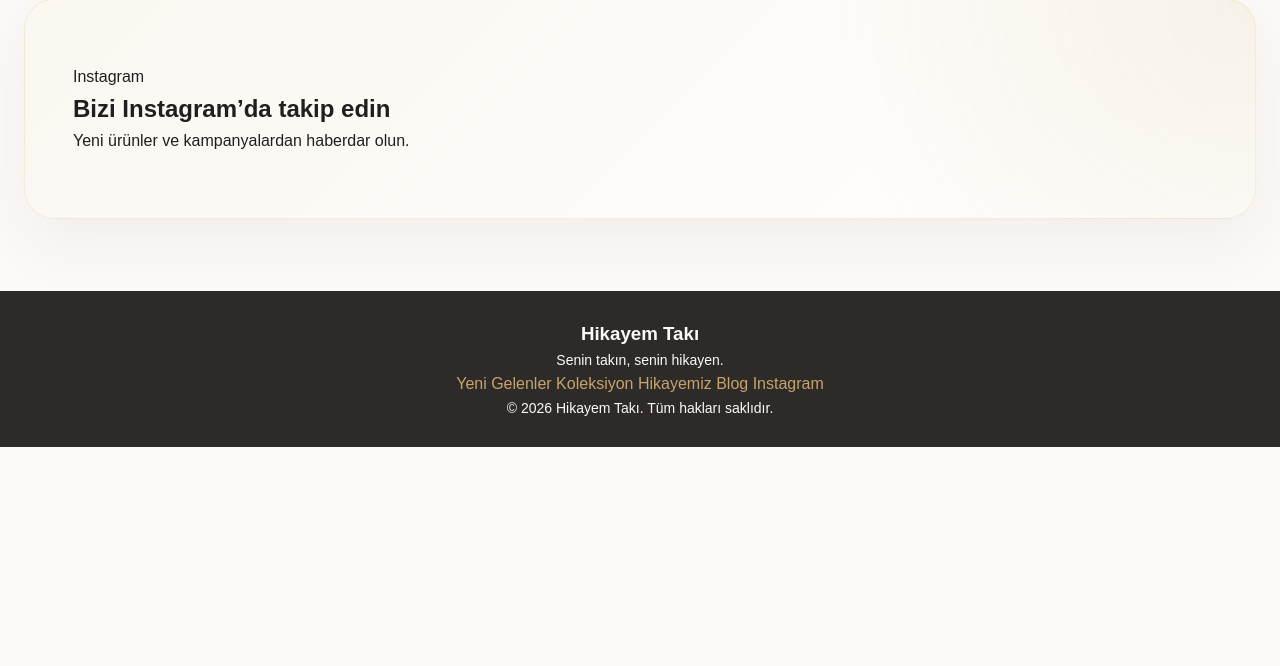
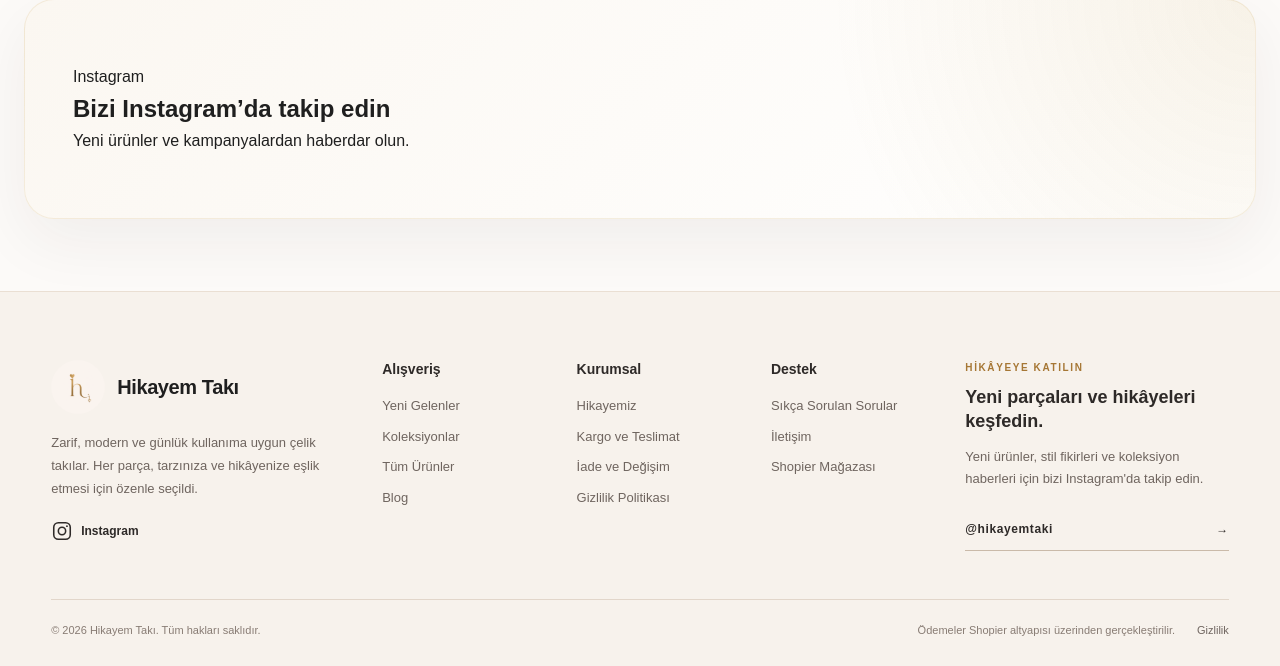
Before and after one commit to cyclee52-cpu/HikayemTaki, a Django app: page / in a window 1280 px wide. Shown: the part 4154-4820 px from the top of the page. Before the commit the page ends 4601 px from the top, so only its background shows below. Run offline with Django 5.2, Linux system fonts and the light colour scheme; data comes from the database, SQL or seed files in the repository.

Commit message:
Ana site kurumsal footer ve bilgi sayfaları (#1)
Ana temayı koruyarak kurumsal footerı genişletir; Hikayemiz, teslimat, iade, gizlilik, SSS ve iletişim sayfalarını ekler; yeni sayfaları sitemap'e dahil eder.

```diff
--- a/config/urls.py
+++ b/config/urls.py
@@ -27,6 +27,12 @@ urlpatterns = [
     ),
 
     path("", views.home, name="home"),
+    path("hikayemiz/", views.corporate_page, {"page_key": "story"}, name="story"),
+    path("kargo-ve-teslimat/", views.corporate_page, {"page_key": "shipping"}, name="shipping"),
+    path("iade-ve-degisim/", views.corporate_page, {"page_key": "returns"}, name="returns"),
+    path("gizlilik-politikasi/", views.corporate_page, {"page_key": "privacy"}, name="privacy"),
+    path("sikca-sorulan-sorular/", views.corporate_page, {"page_key": "faq"}, name="faq"),
+    path("iletisim/", views.corporate_page, {"page_key": "contact"}, name="contact"),
 
     path("products/", include("products.urls")),
 ]
--- a/core/views.py
+++ b/core/views.py
@@ -1,5 +1,5 @@
 from django.db.models import Q
-from django.http import HttpResponse
+from django.http import Http404, HttpResponse
 from django.shortcuts import render
 from django.urls import reverse
 
@@ -9,6 +9,203 @@ from products.models import Category, Product
 HOME_PRODUCT_VISIBLE_COUNT = 8
 HOME_PRODUCT_POOL_LIMIT = 32
 PRODUCT_ROTATION_INTERVAL = 20000
+
+
+CORPORATE_PAGES = {
+    "story": {
+        "eyebrow": "Hikayem Takı",
+        "title": "Her takının bir hikâyesi var.",
+        "description": "Hikayem Takı'nın zarif, modern ve günlük kullanıma uygun parçaları seçme yaklaşımını keşfedin.",
+        "lead": "Hikayem Takı, günlük hayatın küçük anlarına eşlik eden zarif parçaları ulaşılabilir bir seçkiyle buluşturmak için kuruldu.",
+        "sections": [
+            {
+                "heading": "Bizim hikâyemiz",
+                "paragraphs": [
+                    "Bir takının yalnızca görünümüyle değil, eşlik ettiği anlarla anlam kazandığına inanıyoruz. Bazen bir kutlamanın hatırası, bazen günlük stilin küçük imzası, bazen de sevilen birine söylenen sessiz bir cümle olur.",
+                    "Bu nedenle koleksiyonumuzu oluştururken modern çizgiyi, günlük kullanım kolaylığını ve farklı stillerle eşleşebilen zarif detayları bir arada düşünürüz.",
+                ],
+            },
+            {
+                "heading": "Seçim yaklaşımımız",
+                "paragraphs": [
+                    "Her parçayı Hikayem Takı üretmiyor; ürünleri görünüm, kullanım alanı ve koleksiyon bütünlüğü açısından özenle seçiyoruz. Ürün sayfalarında mevcut bilgileri açık ve anlaşılır biçimde sunmaya önem veriyoruz."
+                ],
+                "bullets": [
+                    "Günlük stile kolayca eşlik eden tasarımlar",
+                    "Zarif ve modern bir koleksiyon dili",
+                    "Özenli paketleme ve ulaşılabilir iletişim",
+                ],
+            },
+            {
+                "heading": "Senin takın, senin hikâyen",
+                "paragraphs": [
+                    "Tarzın kurallardan çok hislerle şekillenir. Hikayem Takı olarak amacımız, kendinizi daha çok siz gibi hissettiren parçaları keşfetmenize eşlik etmektir."
+                ],
+            },
+        ],
+    },
+    "shipping": {
+        "eyebrow": "Sipariş desteği",
+        "title": "Kargo ve Teslimat",
+        "description": "Hikayem Takı siparişlerinin hazırlanması, kargoya verilmesi ve teslimat süreci hakkında genel bilgilendirme.",
+        "lead": "Sipariş ve ödeme işlemleri Shopier mağazamız üzerinden tamamlanır. Siparişinizle ilgili güncel bilgiler, satış kanalı ve sipariş bildirimi üzerinden paylaşılır.",
+        "sections": [
+            {
+                "heading": "Siparişin hazırlanması",
+                "paragraphs": [
+                    "Sipariş bilgileri bize ulaştıktan sonra ürünler kontrol edilir ve gönderime uygun biçimde paketlenir. Hazırlık süresi; sipariş zamanı, ürün durumu ve yoğunluğa göre değişebilir."
+                ],
+            },
+            {
+                "heading": "Kargo süreci",
+                "paragraphs": [
+                    "Kargo firması, ücret ve tahmini teslimat bilgileri sipariş sırasında veya sipariş sonrasında iletilen bilgilendirmede yer alır. Resmî tatiller, kampanya dönemleri, bölgesel koşullar ve taşıyıcı operasyonları teslimat süresini etkileyebilir."
+                ],
+            },
+            {
+                "heading": "Teslim alırken",
+                "paragraphs": [
+                    "Pakette belirgin bir hasar fark ederseniz teslimat anında taşıyıcının yönlendirmesini izleyin ve mümkünse durumu kayıt altına alın. Ardından sipariş bilginizle birlikte bizimle iletişime geçin."
+                ],
+            },
+        ],
+        "note": "Siparişinize özel en güncel bilgi için Shopier sipariş kaydınızı esas alın.",
+    },
+    "returns": {
+        "eyebrow": "Sipariş desteği",
+        "title": "İade ve Değişim",
+        "description": "Hikayem Takı siparişlerinde iade ve değişim talebi oluştururken izlenmesi gereken temel adımlar.",
+        "lead": "Bir talebiniz olduğunda ürünü göndermeden önce bize ulaşmanız, siparişinizi doğru biçimde inceleyebilmemiz için önemlidir.",
+        "sections": [
+            {
+                "heading": "Talep nasıl oluşturulur?",
+                "paragraphs": [
+                    "Shopier sipariş bilginiz, talebinizin nedeni ve ürünün güncel durumunu açıklayan kısa bir notla bize ulaşın. Gerekli görülürse ürünü ve paketi gösteren fotoğraflar istenebilir."
+                ],
+            },
+            {
+                "heading": "Ürünü koruyun",
+                "paragraphs": [
+                    "İnceleme tamamlanana kadar ürünü, aksesuarlarını ve paket içeriğini koruyun. Önceden yönlendirme almadan gönderim yapmayın; gönderi bilgileri talebin niteliğine göre paylaşılır."
+                ],
+            },
+            {
+                "heading": "Değerlendirme",
+                "paragraphs": [
+                    "Talepler sipariş bilgileri, ürünün durumu, Shopier süreci ve yürürlükteki tüketici mevzuatı çerçevesinde değerlendirilir. Sonuç ve izlenecek adımlar sizinle paylaşılır."
+                ],
+            },
+        ],
+        "note": "Bu sayfa genel bilgilendirme amaçlıdır; sipariş sırasında sunulan sözleşme ve satış koşullarının yerine geçmez.",
+    },
+    "privacy": {
+        "eyebrow": "Şeffaflık",
+        "title": "Gizlilik Politikası",
+        "description": "Hikayem Takı web sitesinde kullanılan temel trafik, güvenlik ve yönlendirme verileri hakkında bilgilendirme.",
+        "lead": "Bu sayfa, hikayemtaki.com ziyaretiniz sırasında hangi teknik araçların kullanıldığını ve satın alma sürecinin nasıl yönlendirildiğini açıklar.",
+        "sections": [
+            {
+                "heading": "Site kullanımı",
+                "paragraphs": [
+                    "Site güvenliği ve teknik işleyiş için IP adresi, tarayıcı türü, ziyaret zamanı ve talep edilen sayfa gibi standart sunucu kayıtları sınırlı süreyle işlenebilir."
+                ],
+            },
+            {
+                "heading": "Analiz araçları",
+                "paragraphs": [
+                    "Site performansını ve kullanıcı deneyimini geliştirmek amacıyla Google Analytics ve Microsoft Clarity kullanılmaktadır. Bu araçlar ziyaret, sayfa görüntüleme ve site içi etkileşimlere ilişkin teknik veriler oluşturabilir."
+                ],
+            },
+            {
+                "heading": "Sipariş ve ödeme",
+                "paragraphs": [
+                    "Web sitemiz ürünleri tanıtır ve satın alma işlemi için Shopier mağazasına yönlendirir. Ödeme ve sipariş sırasında Shopier'e ilettiğiniz bilgiler, Shopier'in kendi koşulları ve gizlilik uygulamaları kapsamında işlenir."
+                ],
+            },
+            {
+                "heading": "Dış bağlantılar",
+                "paragraphs": [
+                    "Instagram, Shopier ve blog gibi dış bağlantılar kendi gizlilik politikalarına tabidir. Bu sayfa gerektiğinde site araçları ve uygulamalarındaki değişikliklere göre güncellenebilir."
+                ],
+            },
+        ],
+        "note": "Son güncelleme: 18 Temmuz 2026. Gizlilikle ilgili sorularınız için İletişim sayfasındaki kanalları kullanabilirsiniz.",
+    },
+    "faq": {
+        "eyebrow": "Yardım merkezi",
+        "title": "Sıkça Sorulan Sorular",
+        "description": "Hikayem Takı sipariş, ödeme, teslimat, ürün bilgisi ve bakım konularında sıkça sorulan sorular.",
+        "lead": "Sipariş öncesinde ve sonrasında en çok merak edilen konuları kısa ve açık cevaplarla bir araya getirdik.",
+        "sections": [
+            {
+                "heading": "Nasıl sipariş verebilirim?",
+                "paragraphs": [
+                    "Ürün sayfasındaki Shopier üzerinden satın alma bağlantısını kullanarak ilgili ürünün güvenli sipariş ekranına geçebilirsiniz."
+                ],
+            },
+            {
+                "heading": "Ödeme seçeneklerini nerede görürüm?",
+                "paragraphs": [
+                    "Güncel ödeme seçenekleri ve varsa taksit bilgileri Shopier ödeme ekranında gösterilir."
+                ],
+            },
+            {
+                "heading": "Siparişimin durumunu nasıl öğrenirim?",
+                "paragraphs": [
+                    "Shopier sipariş bildiriminizi kontrol edebilir veya sipariş bilginizle Instagram üzerinden bize ulaşabilirsiniz."
+                ],
+            },
+            {
+                "heading": "Takılarımın bakımını nasıl yapmalıyım?",
+                "paragraphs": [
+                    "Öncelikle ürüne özel bakım bilgisini esas alın. Genel olarak parfüm ve bakım ürünlerini takıdan önce uygulamak, kullanım sonrası yumuşak kuru bezle silmek ve parçaları ayrı saklamak iyi bir alışkanlıktır."
+                ],
+            },
+            {
+                "heading": "Ürün rengi ekranda farklı görünebilir mi?",
+                "paragraphs": [
+                    "Ekran ayarları, ışık ve çekim koşulları tonların farklı algılanmasına neden olabilir. Ürün açıklaması ve görsellerini birlikte değerlendirmenizi öneririz."
+                ],
+            },
+        ],
+    },
+    "contact": {
+        "eyebrow": "Size yardımcı olalım",
+        "title": "İletişim",
+        "description": "Hikayem Takı ürünleri ve siparişleri hakkında Instagram veya Shopier üzerinden iletişime geçin.",
+        "lead": "Ürünler, siparişler veya iş birliği talepleri için aşağıdaki resmî kanallardan bize ulaşabilirsiniz.",
+        "sections": [
+            {
+                "heading": "Instagram",
+                "paragraphs": [
+                    "Ürün ve genel sorularınız için @hikayemtaki hesabımıza doğrudan mesaj gönderebilirsiniz."
+                ],
+            },
+            {
+                "heading": "Shopier",
+                "paragraphs": [
+                    "Siparişle ilgili taleplerinizde sipariş numaranızı belirterek Shopier sipariş kaydı üzerinden iletişim kurabilirsiniz."
+                ],
+            },
+            {
+                "heading": "Yanıtınızı hızlandırın",
+                "paragraphs": [
+                    "Mesajınıza ürün adını veya bağlantısını, siparişle ilgiliyse sipariş numarasını ve talebinizin kısa açıklamasını ekleyin. Hassas ödeme bilgilerini sosyal medya mesajıyla paylaşmayın."
+                ],
+            },
+        ],
+        "actions": [
+            {
+                "label": "Instagram'da mesaj gönder",
+                "url": "https://www.instagram.com/hikayemtaki/",
+            },
+            {
+                "label": "Shopier mağazasına git",
+                "url": "https://www.shopier.com/hikayemtaki",
+            },
+        ],
+    },
+}
 
 
 def get_category_url(*keywords):
@@ -64,3 +261,12 @@ def home(request):
     }
 
     return render(request, "core/home.html", context)
+
+
+def corporate_page(request, page_key):
+    page = CORPORATE_PAGES.get(page_key)
+
+    if page is None:
+        raise Http404
+
+    return render(request, "core/corporate_page.html", {"page": page})
--- a/static/css/footer.css
+++ b/static/css/footer.css
@@ -1,21 +1,206 @@
 .footer {
-    padding: 28px 0;
-    background: #2e2a28;
-    color: #fcfaf8;
-    text-align: center;
+    padding: 68px 0 26px;
+    background: #f7f2ec;
+    color: #2e2a28;
+    border-top: 1px solid #eadfd3;
 }
 
-.footer p {
-    color: inherit;
-    font-size: 14px;
-    line-height: 1.6;
+.footer-grid {
+    display: grid;
+    grid-template-columns: 1.45fr repeat(3, minmax(130px, 0.75fr)) 1.35fr;
+    gap: 48px;
+    align-items: start;
 }
 
-.footer a {
-    color: #c5a46d;
-    transition: color 0.25s ease;
+.footer-brand-link {
+    display: inline-flex;
+    align-items: center;
+    gap: 12px;
+    margin-bottom: 18px;
 }
 
-.footer a:hover {
-    color: #ffffff;
+.footer-brand-link img {
+    width: 54px;
+    height: 54px;
+    object-fit: cover;
+    border-radius: 50%;
 }
+
+.footer-brand-link strong {
+    color: #1f1f1f;
+    font-size: 20px;
+    letter-spacing: -0.02em;
+}
+
+.footer-brand > p,
+.footer-community p {
+    color: #6f655f;
+    font-size: 13px;
+    line-height: 1.75;
+}
+
+.footer-brand > p {
+    max-width: 285px;
+}
+
+.footer-column {
+    display: flex;
+    flex-direction: column;
+    align-items: flex-start;
+    gap: 10px;
+}
+
+.footer-column h2,
+.footer-community h2 {
+    color: #2e2a28;
+    font-size: 14px;
+    line-height: 1.35;
+}
+
+.footer-column h2 {
+    margin-bottom: 7px;
+}
+
+.footer-column a {
+    color: #6f655f;
+    font-size: 13px;
+    transition: color 0.2s ease, transform 0.2s ease;
+}
+
+.footer-column a:hover,
+.footer-bottom a:hover {
+    color: #a67735;
+}
+
+.footer-column a:hover {
+    transform: translateX(2px);
+}
+
+.footer-social-link {
+    display: inline-flex;
+    align-items: center;
+    gap: 8px;
+    margin-top: 20px;
+    color: #2e2a28;
+    font-size: 12px;
+    font-weight: 700;
+}
+
+.footer-social-link svg {
+    width: 22px;
+    height: 22px;
+    fill: none;
+    stroke: currentColor;
+    stroke-width: 1.7;
+}
+
+.footer-social-link .footer-social-dot {
+    fill: currentColor;
+    stroke: none;
+}
+
+.footer-community > span {
+    display: block;
+    margin-bottom: 9px;
+    color: #a67735;
+    font-size: 10px;
+    font-weight: 800;
+    letter-spacing: 0.16em;
+    text-transform: uppercase;
+}
+
+.footer-community h2 {
+    margin-bottom: 12px;
+    font-size: 18px;
+}
+
+.footer-community-link {
+    display: flex;
+    align-items: center;
+    justify-content: space-between;
+    margin-top: 18px;
+    padding: 11px 0;
+    border-bottom: 1px solid #cabaa9;
+    color: #2e2a28;
+    font-size: 12px;
+    font-weight: 800;
+    letter-spacing: 0.05em;
+}
+
+.footer-community-link:hover {
+    color: #a67735;
+    border-color: #a67735;
+}
+
+.footer-bottom {
+    display: flex;
+    align-items: center;
+    gap: 22px;
+    margin-top: 48px;
+    padding-top: 22px;
+    border-top: 1px solid #e2d6ca;
+    color: #887c74;
+    font-size: 11px;
+}
+
+.footer-bottom p:nth-child(2) {
+    margin-left: auto;
+}
+
+.footer-bottom a {
+    color: #6f655f;
+}
+
+@media (max-width: 1050px) {
+    .footer-grid {
+        grid-template-columns: 1.3fr repeat(3, 1fr);
+        gap: 38px 28px;
+    }
+
+    .footer-community {
+        grid-column: 1 / -1;
+        max-width: 520px;
+    }
+}
+
+@media (max-width: 700px) {
+    .footer {
+        padding-top: 48px;
+    }
+
+    .footer-grid {
+        grid-template-columns: 1fr 1fr;
+        gap: 36px 24px;
+    }
+
+    .footer-brand,
+    .footer-community {
+        grid-column: 1 / -1;
+    }
+
+    .footer-brand > p {
+        max-width: 100%;
+    }
+
+    .footer-bottom {
+        align-items: flex-start;
+        flex-direction: column;
+        gap: 8px;
+        margin-top: 38px;
+    }
+
+    .footer-bottom p:nth-child(2) {
+        margin-left: 0;
+    }
+}
+
+@media (max-width: 430px) {
+    .footer-grid {
+        grid-template-columns: 1fr;
+    }
+
+    .footer-brand,
+    .footer-community {
+        grid-column: auto;
+    }
+}
--- a/static/css/style.css
+++ b/static/css/style.css
@@ -8,5 +8,6 @@
 @import url("./product-detail.css");
 @import url("./story.css");
 @import url("./instagram.css");
+@import url("./corporate.css");
 @import url("./footer.css");
 @import url("./responsive.css");
--- a/templates/includes/footer.html
+++ b/templates/includes/footer.html
@@ -1,30 +1,78 @@
+{% load static %}
+
 <footer class="footer">
-
     <div class="container">
-
-        <div class="footer-content">
-
+        <div class="footer-grid">
             <div class="footer-brand">
-                <h3>Hikayem Takı</h3>
-                <p>Senin takın, senin hikayen.</p>
-            </div>
-
-            <div class="footer-links">
-                <a href="/#products">Yeni Gelenler</a>
-                <a href="/#collections">Koleksiyon</a>
-                <a href="/#story">Hikayemiz</a>
-                <a href="https://blog.hikayemtaki.com/">Blog</a>
-                <a href="https://www.instagram.com/hikayemtaki/" target="_blank" rel="noopener noreferrer">
-                    Instagram
+                <a href="{% url 'home' %}" class="footer-brand-link" aria-label="Hikayem Takı ana sayfa">
+                    <img src="{% static 'img/logo/hikayem-logo.png' %}" alt="" width="54" height="54">
+                    <strong>Hikayem Takı</strong>
+                </a>
+                <p>
+                    Zarif, modern ve günlük kullanıma uygun çelik takılar.
+                    Her parça, tarzınıza ve hikâyenize eşlik etmesi için özenle seçildi.
+                </p>
+                <a
+                    class="footer-social-link"
+                    href="https://www.instagram.com/hikayemtaki/"
+                    target="_blank"
+                    rel="noopener noreferrer"
+                    aria-label="Hikayem Takı Instagram hesabı"
+                >
+                    <svg viewBox="0 0 24 24" aria-hidden="true">
+                        <rect x="3" y="3" width="18" height="18" rx="5"></rect>
+                        <circle cx="12" cy="12" r="4"></circle>
+                        <circle class="footer-social-dot" cx="17.4" cy="6.7" r="1"></circle>
+                    </svg>
+                    <span>Instagram</span>
                 </a>
             </div>
 
+            <nav class="footer-column" aria-labelledby="footer-shopping-title">
+                <h2 id="footer-shopping-title">Alışveriş</h2>
+                <a href="/#products">Yeni Gelenler</a>
+                <a href="/#collections">Koleksiyonlar</a>
+                <a href="{% url 'products:list' %}">Tüm Ürünler</a>
+                <a href="https://blog.hikayemtaki.com/">Blog</a>
+            </nav>
+
+            <nav class="footer-column" aria-labelledby="footer-corporate-title">
+                <h2 id="footer-corporate-title">Kurumsal</h2>
+                <a href="{% url 'story' %}">Hikayemiz</a>
+                <a href="{% url 'shipping' %}">Kargo ve Teslimat</a>
+                <a href="{% url 'returns' %}">İade ve Değişim</a>
+                <a href="{% url 'privacy' %}">Gizlilik Politikası</a>
+            </nav>
+
+            <nav class="footer-column" aria-labelledby="footer-support-title">
+                <h2 id="footer-support-title">Destek</h2>
+                <a href="{% url 'faq' %}">Sıkça Sorulan Sorular</a>
+                <a href="{% url 'contact' %}">İletişim</a>
+                <a href="https://www.shopier.com/hikayemtaki" target="_blank" rel="noopener noreferrer">
+                    Shopier Mağazası
+                </a>
+            </nav>
+
+            <div class="footer-community">
+                <span>Hikâyeye katılın</span>
+                <h2>Yeni parçaları ve hikâyeleri keşfedin.</h2>
+                <p>Yeni ürünler, stil fikirleri ve koleksiyon haberleri için bizi Instagram'da takip edin.</p>
+                <a
+                    class="footer-community-link"
+                    href="https://www.instagram.com/hikayemtaki/"
+                    target="_blank"
+                    rel="noopener noreferrer"
+                >
+                    @hikayemtaki
+                    <span aria-hidden="true">→</span>
+                </a>
+            </div>
         </div>
 
         <div class="footer-bottom">
             <p>© 2026 Hikayem Takı. Tüm hakları saklıdır.</p>
+            <p>Ödemeler Shopier altyapısı üzerinden gerçekleştirilir.</p>
+            <a href="{% url 'privacy' %}">Gizlilik</a>
         </div>
-
     </div>
-
 </footer>
```
Also changed, not shown: core/sitemaps.py (+10 -1 lines), static/css/corporate.css (added, +159 -0 lines), templates/core/corporate_page.html (added, +59 -0 lines).
